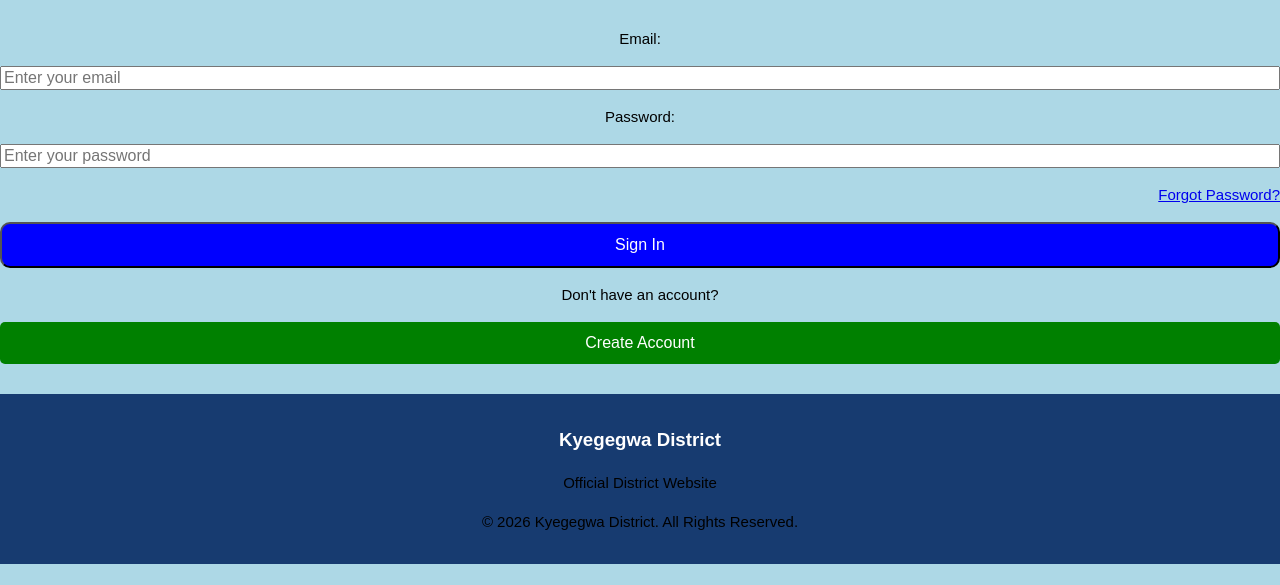
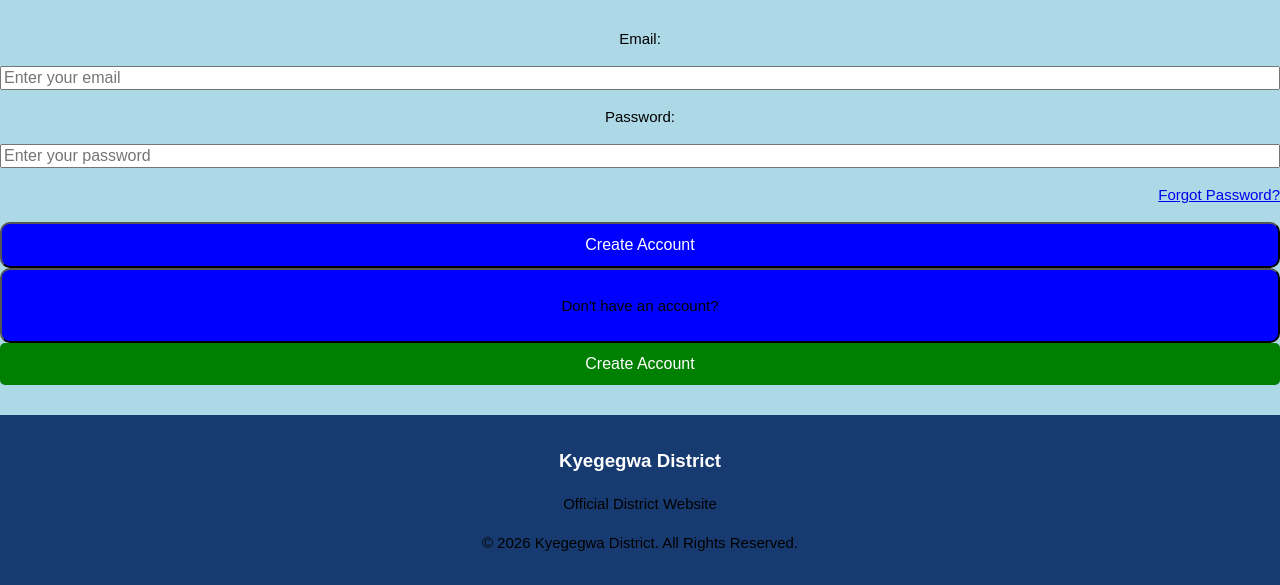
Before and after one commit to 2026bcs112-arch/Kyegegwa-district, a plain HTML site: page index.html in a window 1280 px wide. Shown: the part 2080-2665 px from the top of the page. Before the commit the page ends 2644 px from the top, so only its background shows below. Drawn offline with Linux system fonts and the light colour scheme.

Commit message:
index.html
Open this page

```diff
--- a/index.html
+++ b/index.html
@@ -235,7 +235,11 @@ width="400">
     </a>
   </p>
 
-<button onclick="window.location.href='Dashboard.html'">
+<button type="button" onclick="window.location.href='register.html'">
+    Create Account
+</button>
+
+<button
     Sign In
 </button>
 
```
